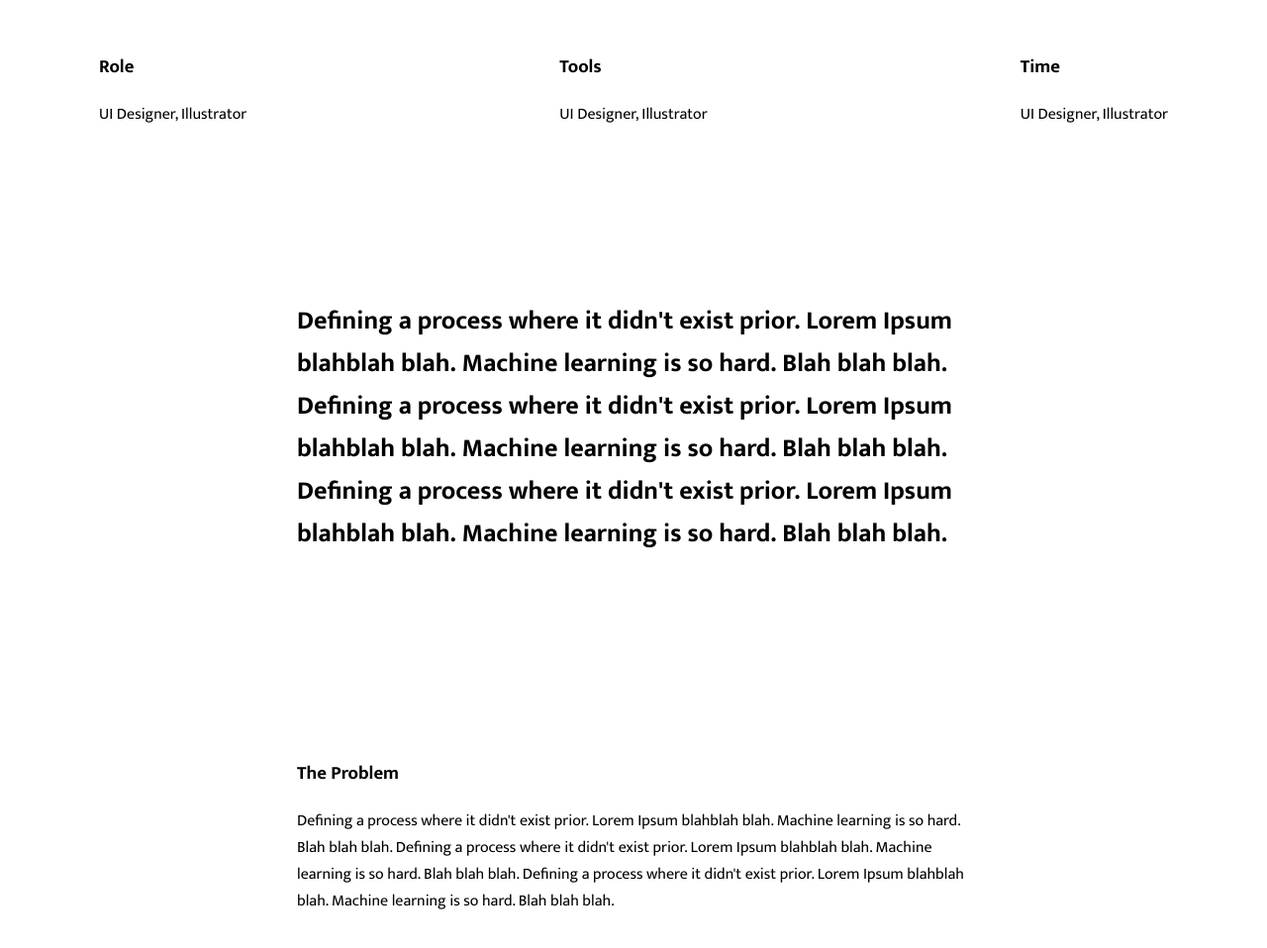
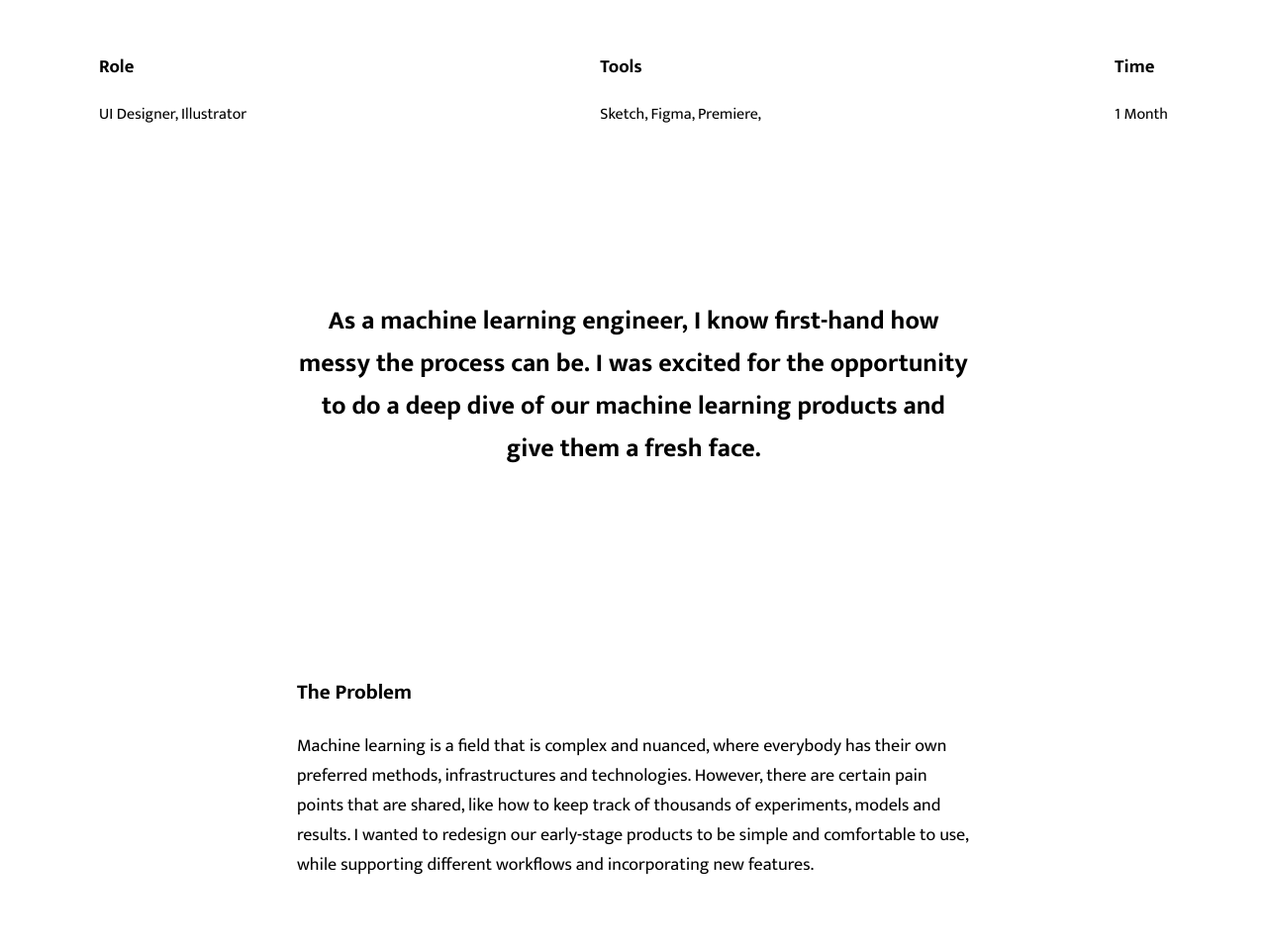
Before and after one commit to linglu66/portfolio, a plain HTML site: page work/dessa.html in a window 1280 px wide. Shown: the part 868-1826 px from the top of the page at 99% size. Drawn offline with Linux system fonts and the light colour scheme.

Commit message:
some dessa content, unhide dessa image

```diff
--- a/style2.css
+++ b/style2.css
@@ -120,6 +120,7 @@ h2{
 
 .quote{
 	font-size: 26px;
+	text-align: center;
 }
 
 #topbody{
@@ -237,7 +238,10 @@ h2{
 }
 
 .center_text{
-	/*width: 70%;*/
+	/*width: 800px;*/
+	font-size: 18px;
+	text-align: left;
+	/*border: 1px solid green;*/
 }
 .left_text{
 	display: flex;
@@ -439,8 +443,8 @@ h2{
 
 
 #dessa{
-	/*background: url("pics/1xpreview_dessa.png") bottom center no-repeat;*/
-	background-size: 100% auto;
+	background: url("pics/1xpreview_dessa.png") bottom center no-repeat;
+	background-size: auto 100%;
 	background-color: #F8FAFF;
 }
 
--- a/work/dessa.html
+++ b/work/dessa.html
@@ -21,7 +21,7 @@
 	</ul>
 	<div class='row title_row'>
 		<h1>How can we make machine learning intuitive?</h1>
-		<p class='subtitle'>Defining a process where it didn't exist prior.</p>
+		<p class='subtitle'>Redesigning technical machine learning products to be friendly and useable.</p>
 	</div>
 
 	<div class='row_img' id='dessa'></div>
@@ -33,21 +33,26 @@
 			</li>
 			<li>
 				<h3>Tools</h3>
-				<p> UI Designer, Illustrator </p>
+				<p> Sketch, Figma, Premiere, </p>
 			</li>
 			<li>
 				<h3>Time</h3>
-				<p> UI Designer, Illustrator </p>
+				<p> 1 Month </p>
 			</li>
 		</ul>
 	</div>
 	<div class='row center_blurb'>
-		<h3 class='quote'>Defining a process where it didn't exist prior. Lorem Ipsum blahblah blah. Machine learning is so hard. Blah blah blah. Defining a process where it didn't exist prior. Lorem Ipsum blahblah blah. Machine learning is so hard. Blah blah blah. Defining a process where it didn't exist prior. Lorem Ipsum blahblah blah. Machine learning is so hard. Blah blah blah.</h3>
+
+		<h3 class='quote'>As a machine learning engineer, I know first-hand how messy the process can be. I was excited for the opportunity to do a deep dive of our machine learning products and give them a fresh face.</h3>
+		<!-- <h3 class='quote'>Machine learning is a field where everyone does it their own way, how can we make software to support engineers that both is intuitive to use and feature-rich?</h3> -->
 	</div>
 	<div class='row center_blurb'>
 		<div class='center_text'>
 			<h3> The Problem </h3>
-			<p class='center_text'>Defining a process where it didn't exist prior. Lorem Ipsum blahblah blah. Machine learning is so hard. Blah blah blah. Defining a process where it didn't exist prior. Lorem Ipsum blahblah blah. Machine learning is so hard. Blah blah blah. Defining a process where it didn't exist prior. Lorem Ipsum blahblah blah. Machine learning is so hard. Blah blah blah.</p>
+			<p class='center_text'>Machine learning is a field that is complex and nuanced, where everybody has their own preferred methods, infrastructures and technologies. However, there are certain pain points that are shared, like how to keep track of thousands of experiments,  models and results. I wanted to redesign our early-stage products to be simple and comfortable to use, while supporting different workflows and incorporating new features.
+
+			<!-- How can we make software to support engineers that is flexible, intuitive to use and feature-rich? -->
+		</p>
 		</div>
 	</div>
 </body>
```
